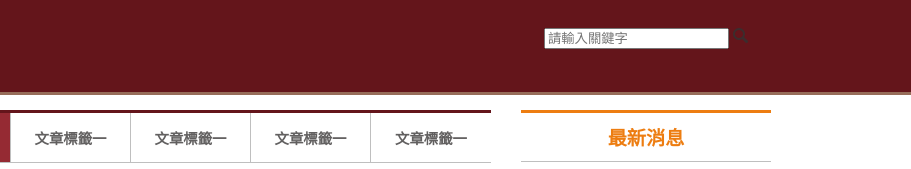
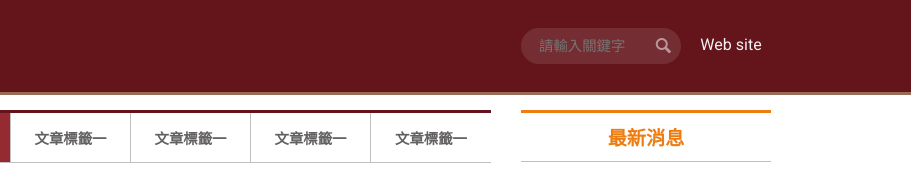
Before and after one commit to SaSaChu/aicoa, a plain HTML site: page list.html in a window 1280 px wide. Shown: the top 169 px of the page, 369-1280 px from the left. Drawn offline with Linux system fonts and the light colour scheme.

Commit message:
Fix html code.

```diff
--- a/list.html
+++ b/list.html
@@ -30,8 +30,13 @@
 
         <div class='a012'>
           <div class='a0122'>
-            <input id='search' placeholder='請輸入關鍵字' />
-            <a class='icon-search'></a>
+            <div>
+              <input id='search' placeholder='請輸入關鍵字' />
+              <a class='icon-search'></a>
+            </div>
+            <div>
+              <a href='http://www.aromaharvest.com.tw/' target='_blank'>Web site</a>
+            </div>
           </div>
         </div>
       </div>
```
Also changed, not shown: page.html (+7 -2 lines).
